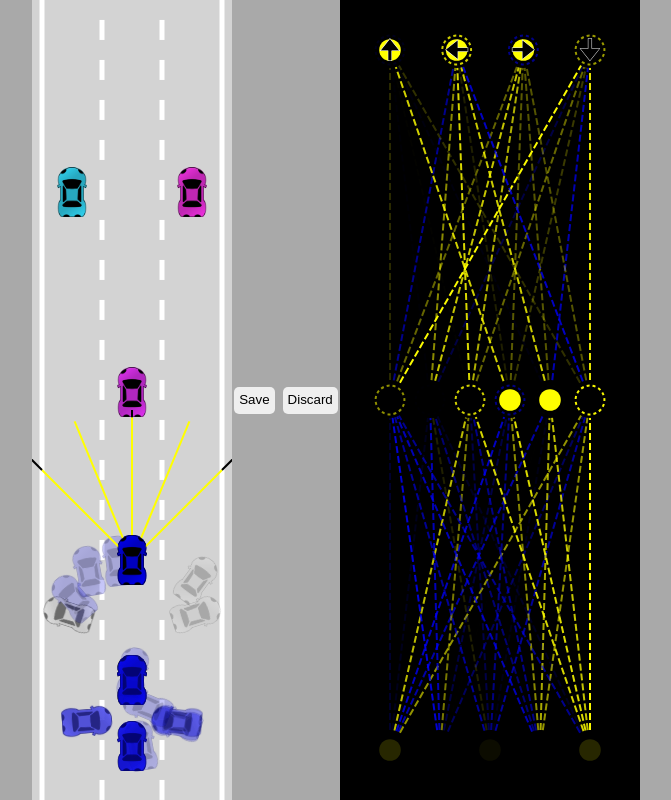
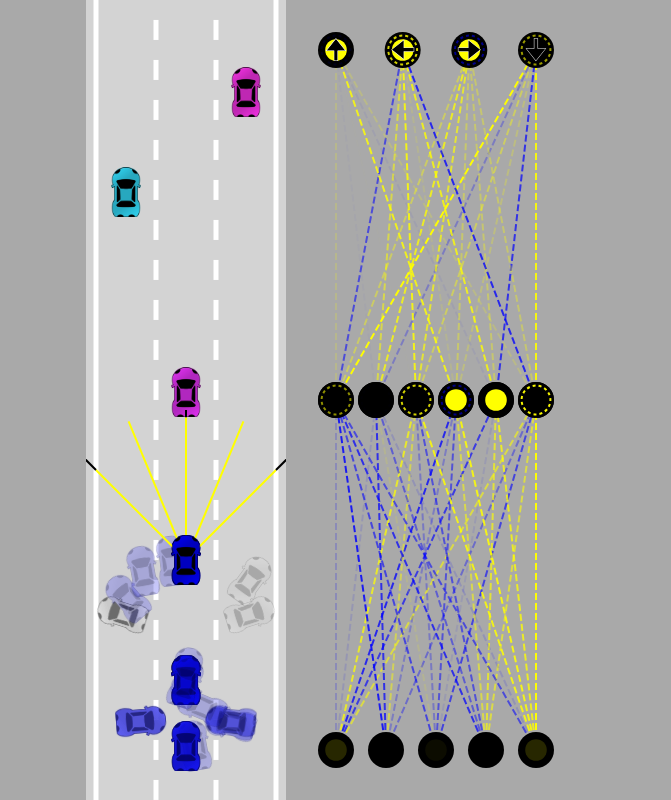
Before and after one commit to zulkiflizaki/self-driving-car, a plain HTML site: page index.html in a window 1280 px wide. Shown: the whole page, without its empty margins (304-975 px from the left). Drawn offline with Linux system fonts and the light colour scheme; animation ran at ten frames a second.

Commit message:
Minor modification on control class

```diff
--- a/index.html
+++ b/index.html
@@ -5,10 +5,10 @@
 </head>
 <body>
     <canvas id="carCanvas"></canvas>
-    <div id=""verticalButtons">
+    <!-- <div id=""verticalButtons">
         <button onclick="save()">Save</button>
         <button = onclick="discard()">Discard</button>
-    </div>
+    </div> -->
 
     <canvas id="networkCanvas"></canvas>
     <script src="visualizer.js"></script>
--- a/main.js
+++ b/main.js
@@ -8,7 +8,7 @@ const networkCtx = networkCanvas.getContext("2d");
 
 const road = new Road(carCanvas.width / 2, carCanvas.width * 0.9);
 
-//const car = new Car(road.getLaneCenter(1), 100, 30, 50, "AI");
+const car = new Car(road.getLaneCenter(1), 100, 30, 50, "AI");
 const N = 100;
 const cars = generateCars(N);
 
@@ -20,7 +20,7 @@ if (localStorage.getItem("bestBrain")) {
 const traffic = [
   new Car(road.getLaneCenter(1), -100, 30, 50, "DUMMY", 2, getRandomColor()),
   new Car(road.getLaneCenter(0), -300, 30, 50, "DUMMY", 2, getRandomColor()),
-  new Car(road.getLaneCenter(2), -300, 30, 50, "DUMMY", 2, getRandomColor()),
+  new Car(road.getLaneCenter(2), -400, 30, 50, "DUMMY", 2, getRandomColor()),
 ];
 
 animate();
--- a/style.css
+++ b/style.css
@@ -24,9 +24,9 @@ button:hover {
   background: blue;
 }
 
-#networkCanvas {
+/* #networkCanvas {
   background: black;
-}
+} */
 
 #carCanvas {
   background: lightgray;
```
Also changed, not shown: 1 other file.
